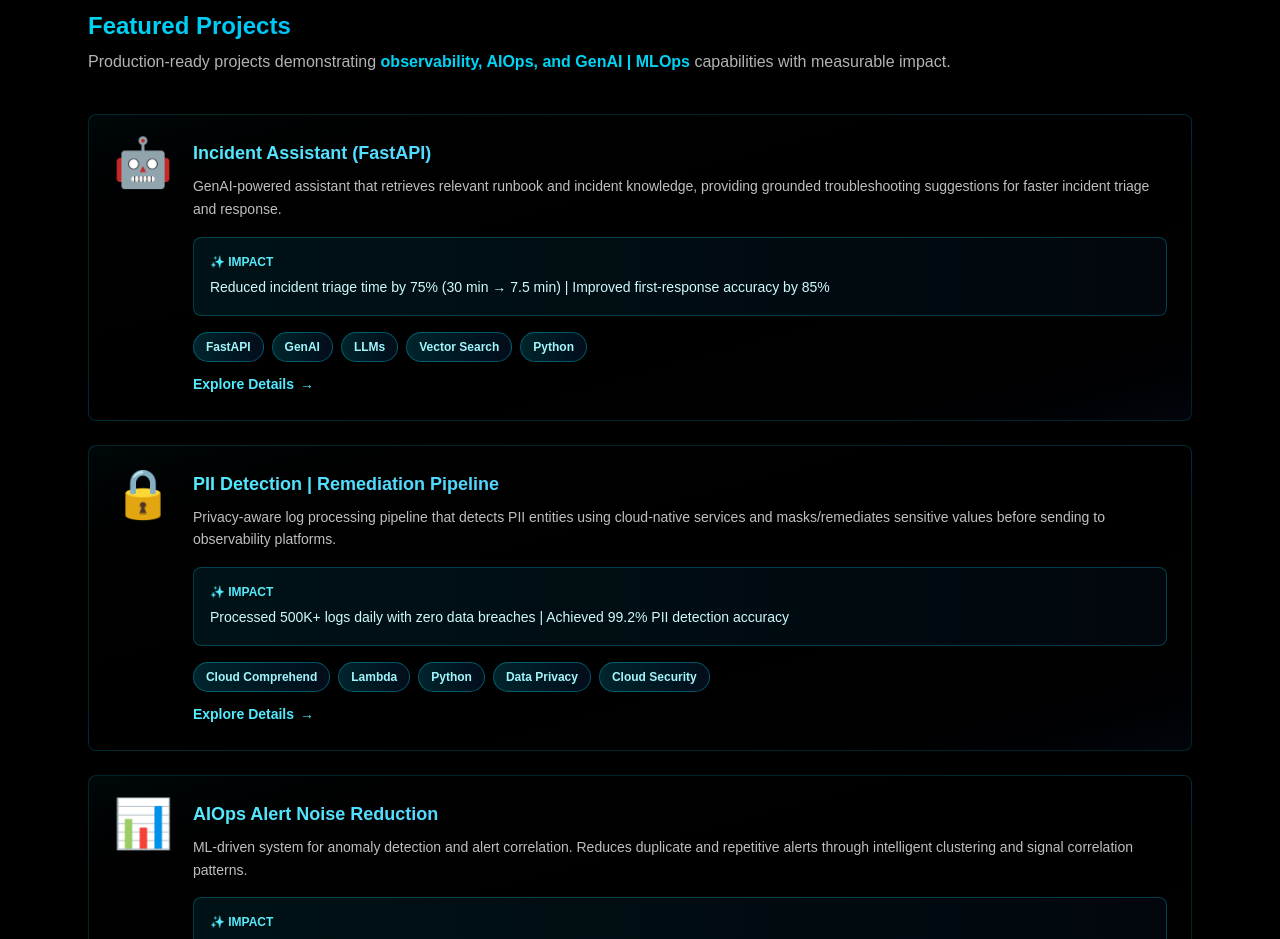
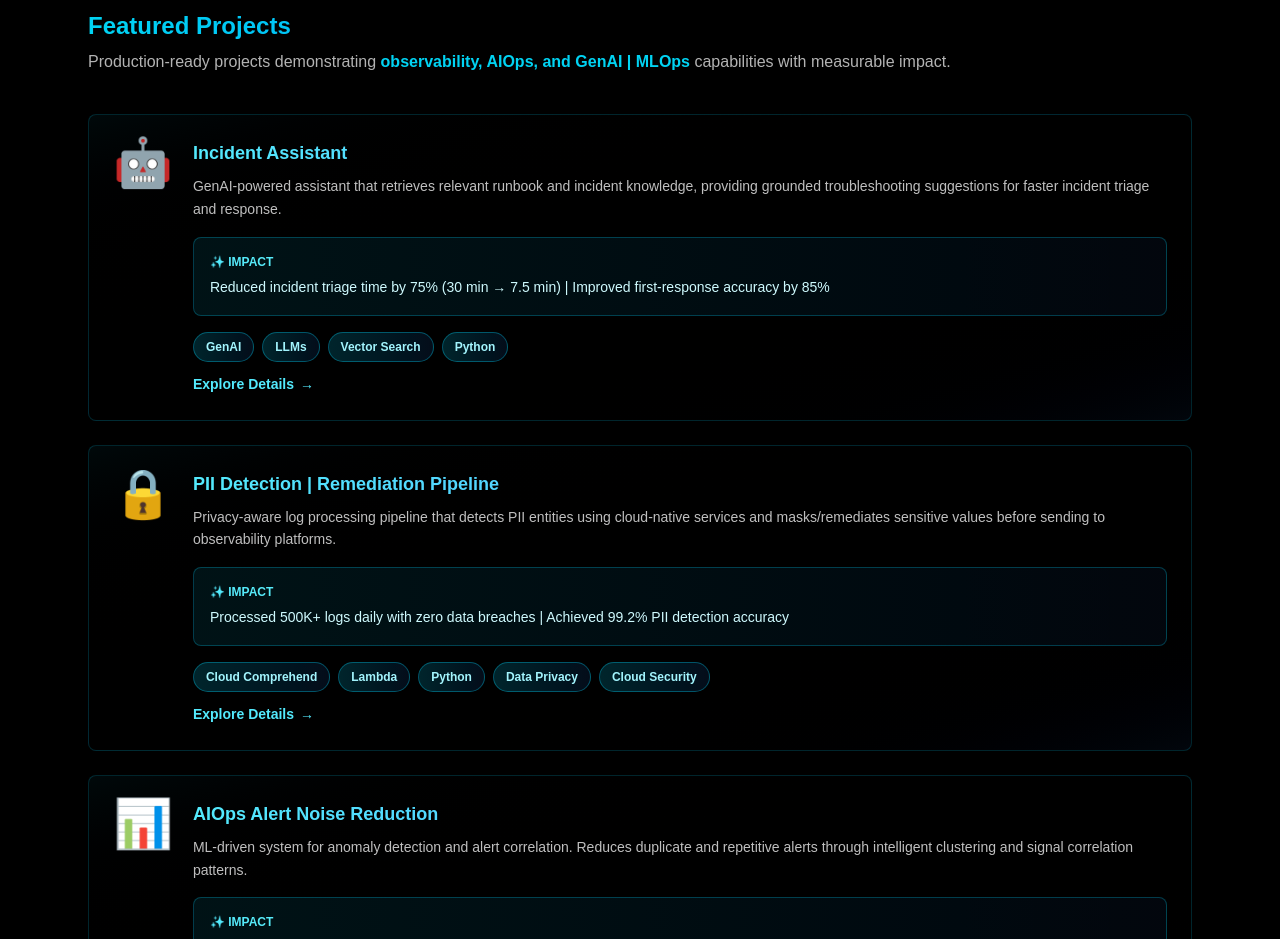
Before and after one commit to praveen-ai-platform/praveen-portfolio, a Next.js app: page / in a window 1280 px wide. Shown: the part 2800-3739 px from the top of the page. Built offline with nearby package versions, Linux system fonts and the light colour scheme.

Commit message:
Remove FastAPI label from incident assistant

```diff
--- a/src/app/components/FeaturedProjects.tsx
+++ b/src/app/components/FeaturedProjects.tsx
@@ -1,10 +1,10 @@
 const projects = [
   {
     icon: "🤖",
-    title: "Incident Assistant (FastAPI)",
+    title: "Incident Assistant",
     desc: "GenAI-powered assistant that retrieves relevant runbook and incident knowledge, providing grounded troubleshooting suggestions for faster incident triage and response.",
     impact: "Reduced incident triage time by 75% (30 min → 7.5 min) | Improved first-response accuracy by 85%",
-    tech: ["FastAPI", "GenAI", "LLMs", "Vector Search", "Python"],
+    tech: ["GenAI", "LLMs", "Vector Search", "Python"],
     link: "https://github.com/praveen-ai-platform/mlops-genai-portfolio/tree/main/rag-incident-assistant",
   },
   {
```
